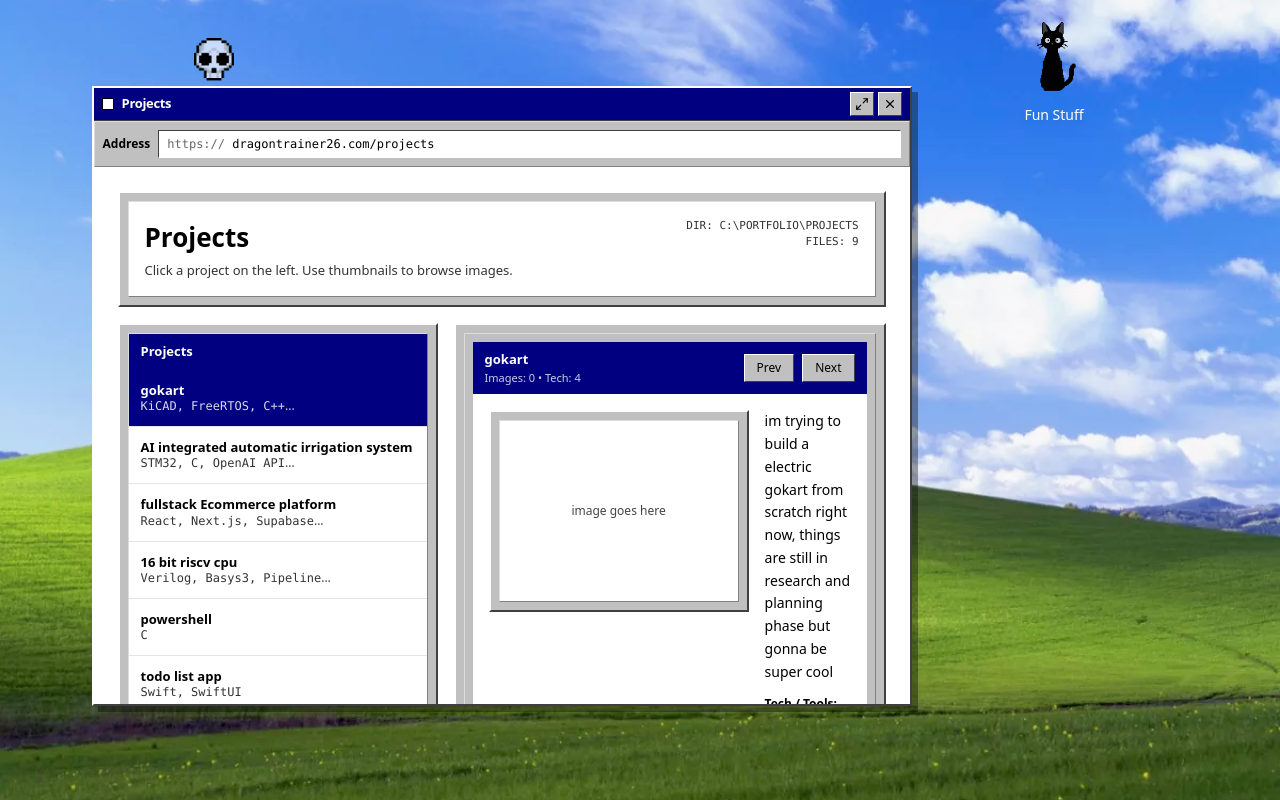
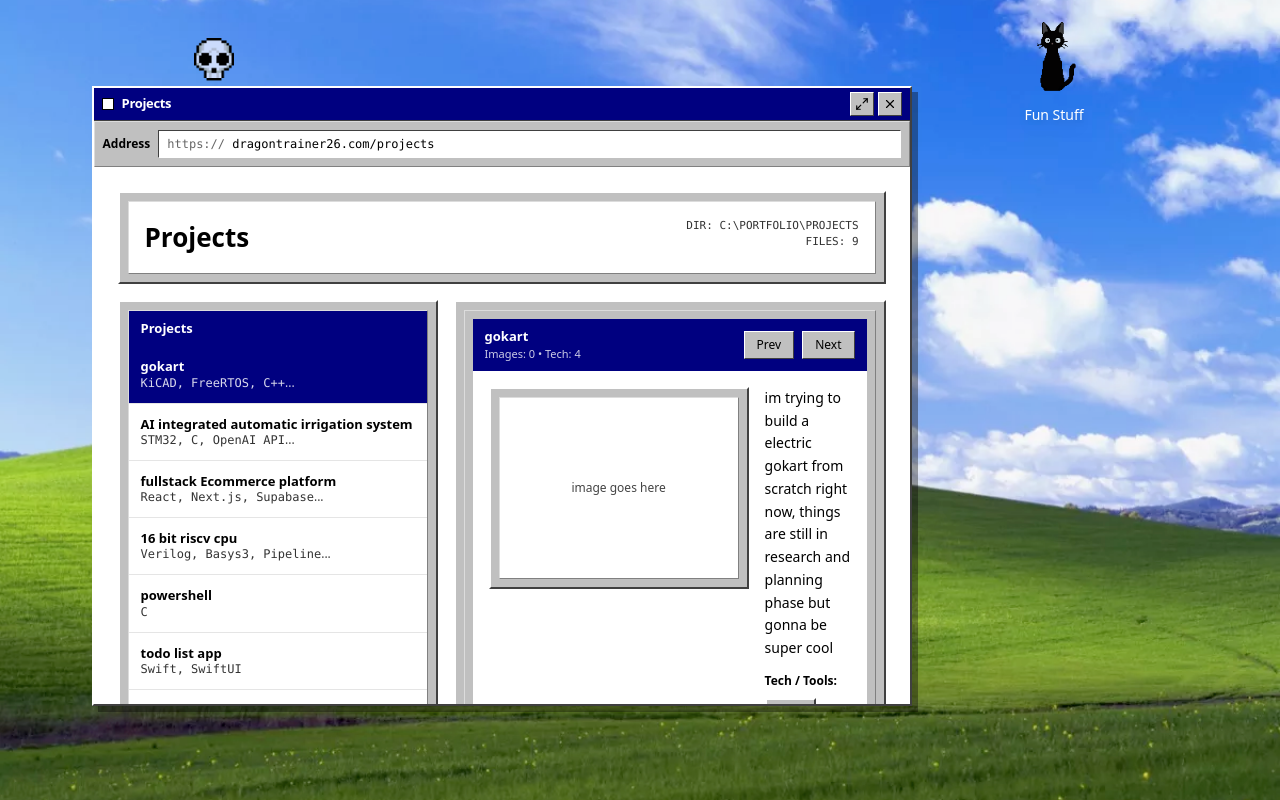
Before and after one commit to brandonhan0/brandon, a React (Vite) app: page / in a window 1280 px wide. Both pictures are taken after a click on the button "Projects". Built offline with nearby package versions, Linux system fonts and the light colour scheme; grey boxes are pictures that could not be loaded.

Commit message:
Remove project instructions paragraph
Removed project instructions from the ProjectsContent component.

```diff
--- a/src/components/content/ProjectsContent.tsx
+++ b/src/components/content/ProjectsContent.tsx
@@ -134,9 +134,7 @@ function ProjectsContent() {
               <h1 className="text-[22px] md:text-[26px] font-extrabold text-black">
                 Projects
               </h1>
-              <p className="text-[13px] text-[#333] mt-1">
-                Click a project on the left. Use thumbnails to browse images.
-              </p>
+
             </div>
             <div className="hidden md:block text-[11px] font-mono text-[#333] text-right">
               <div>DIR: C:\PORTFOLIO\PROJECTS</div>
```
